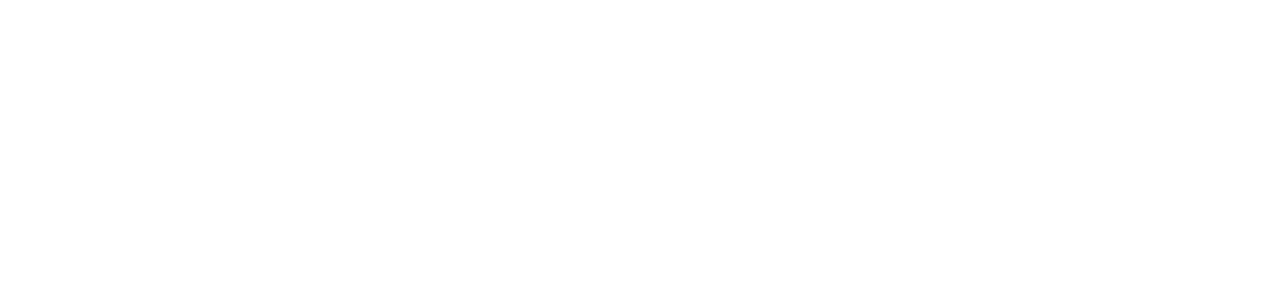
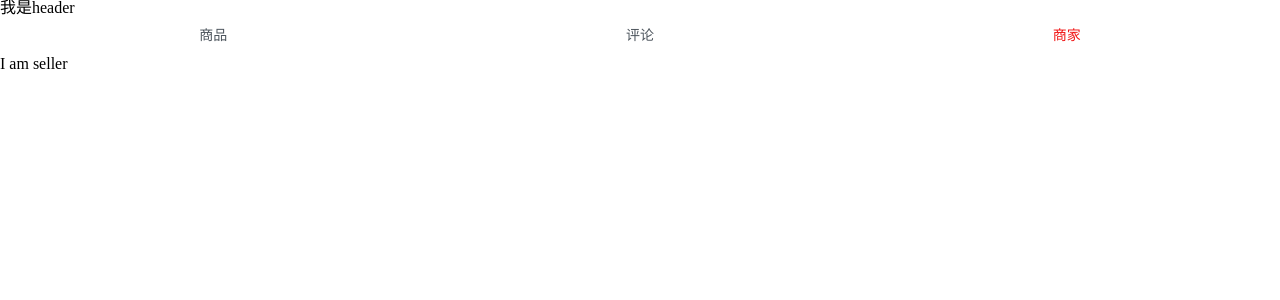
Before and after one commit to enderjj/vue-sell, a Vue app: page /#/seller in a window 1280 px wide. Before the commit this address led to /#/. Shown: the top 300 px of the page. Built offline with nearby package versions, Linux system fonts and the light colour scheme.

Commit message:
feat: vue route

```diff
--- a/package.json
+++ b/package.json
@@ -51,6 +51,8 @@
     "rimraf": "^2.6.0",
     "semver": "^5.3.0",
     "shelljs": "^0.7.6",
+    "stylus": "^0.54.5",
+    "stylus-loader": "^2.1.1",
     "uglifyjs-webpack-plugin": "^1.1.1",
     "url-loader": "^0.5.8",
     "vue-loader": "^13.3.0",
--- a/src/App.vue
+++ b/src/App.vue
@@ -1,10 +1,51 @@
 <template>
   <div id="app">
+    <v-header></v-header>
+    <div class="tab">
+      <div class="tab-items">
+        <router-link to="/goods">商品</router-link>
+      </div>
+      <div class="tab-items">
+        <router-link to="/ratings">评论</router-link>
+      </div>
+      <div class="tab-items">
+        <router-link to="/seller">商家</router-link>
+      </div>
+    </div>
+    <router-view></router-view>
   </div>
 </template>
 
 <script>
+import header from './components/header/header.vue'; // 引入 header 组件
+export default {
+  components: {
+    'v-header': header // 注册 header 组件
+  }
+};
 </script>
 
-<style>
+<style lang="stylus" rel="stylesheet/stylus">
+#app {
+  .tab {
+    display: flex;
+    width: 100%;
+    height: 40px;
+    line-height: 40px;
+
+    .tab-items {
+      flex: 1;
+      text-align: center;
+
+      & > a {
+        display: block;
+        font-size: 14px;
+        color: rgb(77, 85, 93);
+        &.active {
+          color: rgb(240,20,20);
+        }
+      }
+    }
+  }
+}
 </style>
--- /dev/null
+++ b/src/components/goods/goods.vue
@@ -0,0 +1,10 @@
+<template>
+  <div>I am goods</div>
+</template>
+
+<script type="text/ecmascript6">
+export default {};
+</script>
+
+<style lang="stylus" type="stylesheet/stylus">
+</style>
--- /dev/null
+++ b/src/components/header/header.vue
@@ -0,0 +1,10 @@
+<template>
+  <div class="header">我是header</div>
+</template>
+
+<script>
+export default {};
+</script>
+
+<style>
+</style>
--- /dev/null
+++ b/src/components/ratings/ratings.vue
@@ -0,0 +1,10 @@
+<template>
+  <div>I am ratings</div>
+</template>
+
+<script type="text/ecmascript6">
+export default {};
+</script>
+
+<style lang="stylus" type="stylesheet/stylus">
+</style>
--- /dev/null
+++ b/src/components/seller/seller.vue
@@ -0,0 +1,10 @@
+<template>
+  <div>I am seller</div>
+</template>
+
+<script type="text/ecmascript6">
+export default {};
+</script>
+
+<style lang="stylus" type="stylesheet/stylus">
+</style>
--- a/src/main.js
+++ b/src/main.js
@@ -1,14 +1,15 @@
 // The Vue build version to load with the `import` command
 // (runtime-only or standalone) has been set in webpack.base.conf with an alias.
 import Vue from 'vue';
+import router from './router';
 import App from './App';
-// import router from './router';
 
 Vue.config.productionTip = false;
 
 /* eslint-disable no-new */
 new Vue({
   el: '#app',
+  router,
   components: { App },
   template: '<App/>'
 });
--- a/src/router/index.js
+++ b/src/router/index.js
@@ -1,15 +1,35 @@
-import Vue from 'vue'
-import Router from 'vue-router'
-import HelloWorld from '@/components/HelloWorld'
+import Vue from 'vue';
+import Router from 'vue-router';
+import goods from '../components/goods/goods.vue';
+import ratings from '../components/ratings/ratings.vue';
+import seller from '../components/seller/seller.vue';
 
-Vue.use(Router)
+Vue.use(Router);
 
+/**
+ * 定义路由
+ * 每个路由应该映射一个组件。 其中"component" 可以是
+ * 通过 Vue.extend() 创建的组件构造器，
+ * 或者，只是一个组件配置对象.
+ * 我们晚点再讨论嵌套路由
+ */
+const routes = [
+  {
+    path: '/goods',
+    component: goods
+  },
+  {
+    path: '/ratings',
+    component: ratings
+  },
+  {
+    path: '/seller',
+    component: seller
+  }
+];
+
+// 创建 Router 实例，然后传入 routes 配置
 export default new Router({
-  routes: [
-    {
-      path: '/',
-      name: 'HelloWorld',
-      component: HelloWorld
-    }
-  ]
-})
+  routes,
+  linkActiveClass: 'active'
+});
```
Also changed, not shown: .eslintrc.js, 1 other file (tests, documents, lock files or other folders).
